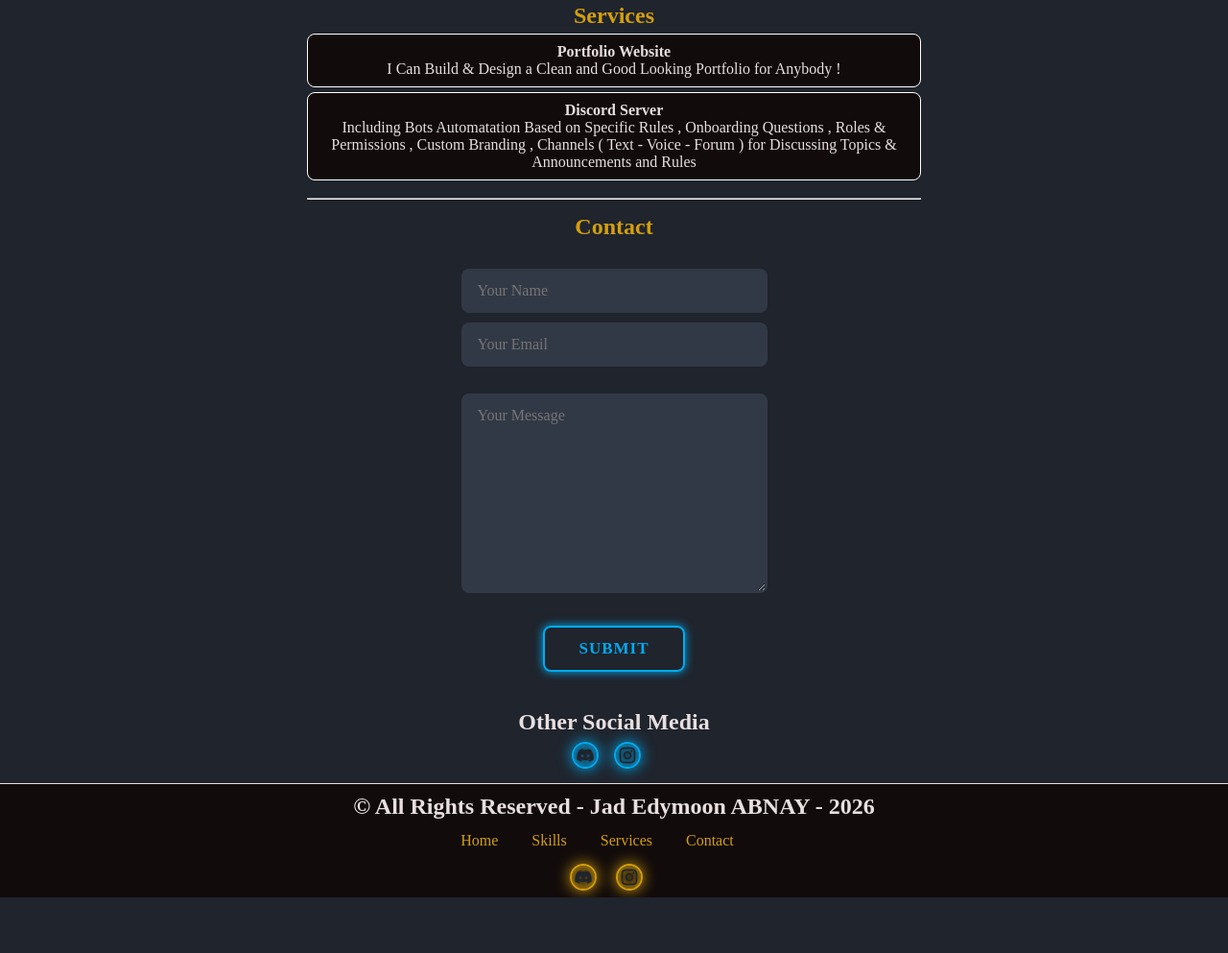
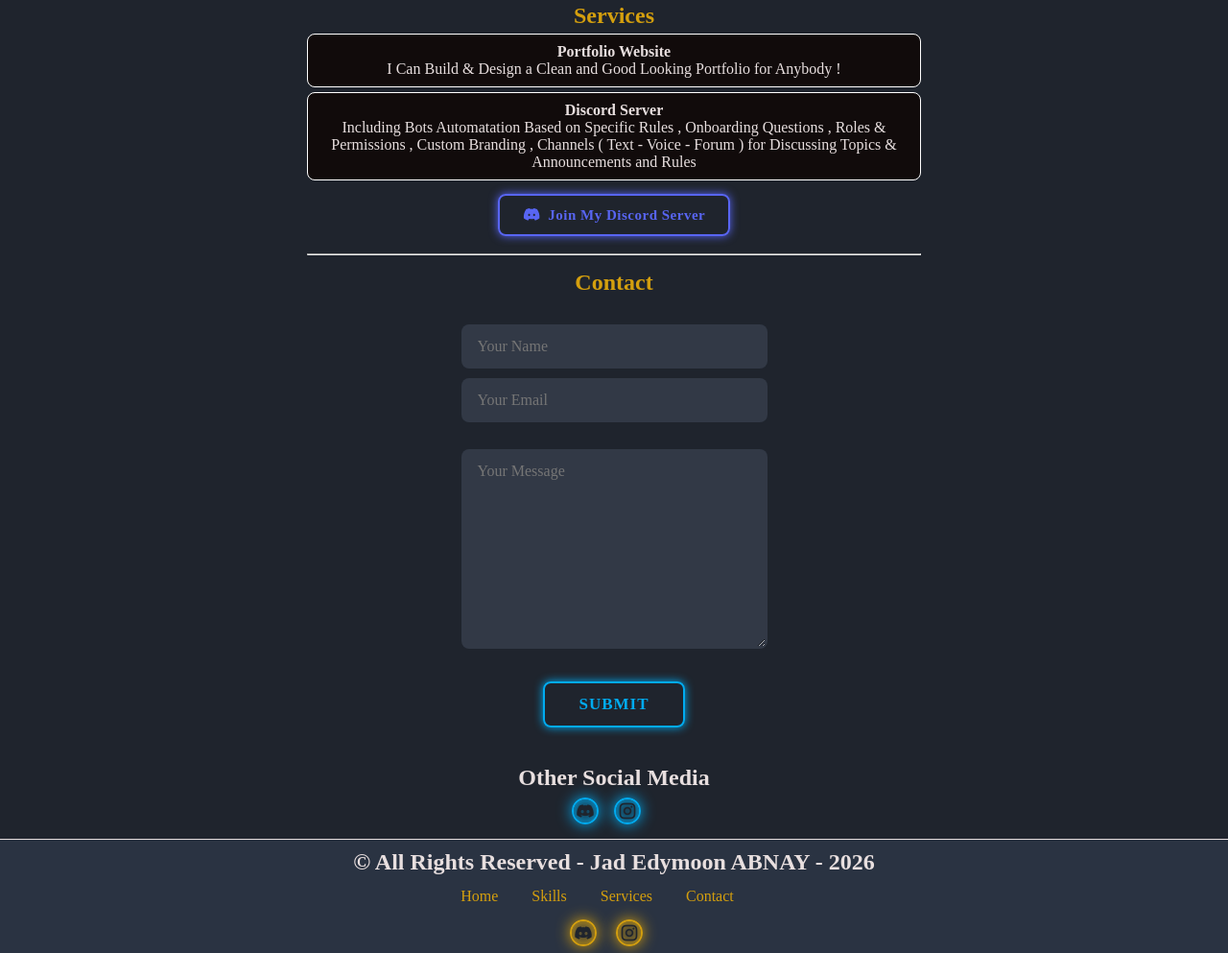
Before and after one commit to jabnay-24/jea3, a plain HTML site: page index.html in a window 1280 px wide. Shown: the part 1089-2082 px from the top of the page at 96% size. Before the commit the page ends 2024 px from the top, so only its background shows below. Drawn offline with nearby package versions, Linux system fonts and the light colour scheme; a web font is replaced by a local one.

Commit message:
Add files via upload

```diff
--- a/index.html
+++ b/index.html
@@ -78,6 +78,11 @@
             <h4>Discord Server</h4>
             <p>Including Bots Automatation Based on Specific Rules , Onboarding Questions , Roles & Permissions , Custom Branding , Channels ( Text - Voice - Forum ) for Discussing Topics & Announcements and Rules </p>
         </div>
+        <div class="discord-btn-container">
+            <a href="https://discord.gg/94N6ednSP8" target="_blank" class="discord-btn">
+                    <i class="ri-discord-fill"></i> Join My Discord Server
+                </a>
+        </div>
     </section> <br><hr>
     <section id="contact">
         <h1 style="color: #d49f0e; margin-top: 15px;">Contact</h1>
--- a/style.css
+++ b/style.css
@@ -209,6 +209,59 @@ section {
     color: #e8dfdf;
 }
 
+.discord-btn-container {
+    display: flex;
+    justify-content: center;
+    margin-top: 14px;
+}
+
+.discord-btn {
+    display: inline-flex;
+    align-items: center;
+    gap: 8px;
+    padding: 10px 24px;
+    background: transparent;
+    color: #5865F2;
+    font-size: 15px;
+    font-weight: 600;
+    letter-spacing: 0.5px;
+    border: 2px solid #5865F2;
+    border-radius: 8px;
+    text-decoration: none;
+    cursor: pointer;
+    overflow: hidden;
+    position: relative;
+    transition: all 0.4s ease;
+    z-index: 1;
+    box-shadow: 0 0 10px #5865F2;
+}
+
+.discord-btn::before {
+    content: '';
+    position: absolute;
+    top: 0;
+    left: -100%;
+    width: 100%;
+    height: 100%;
+    background: #5865F2;
+    transition: all 0.4s ease;
+    z-index: -1;
+}
+
+.discord-btn:hover {
+    color: #fff;
+    box-shadow: 0 0 25px #5865F2;
+    transform: translateY(-3px);
+}
+
+.discord-btn:hover::before {
+    left: 0;
+}
+
+.discord-btn i {
+    font-size: 18px;
+}
+
 hr {
     width: 50vw;
     margin: 0 auto;
@@ -354,7 +407,7 @@ footer {
     border-left: none;
     color: #e8dfdf;
     padding: 10px;
-    background: rgb(17, 11, 11);
+    background: #2a3342;
 }
 
 .footer-links a {
```
